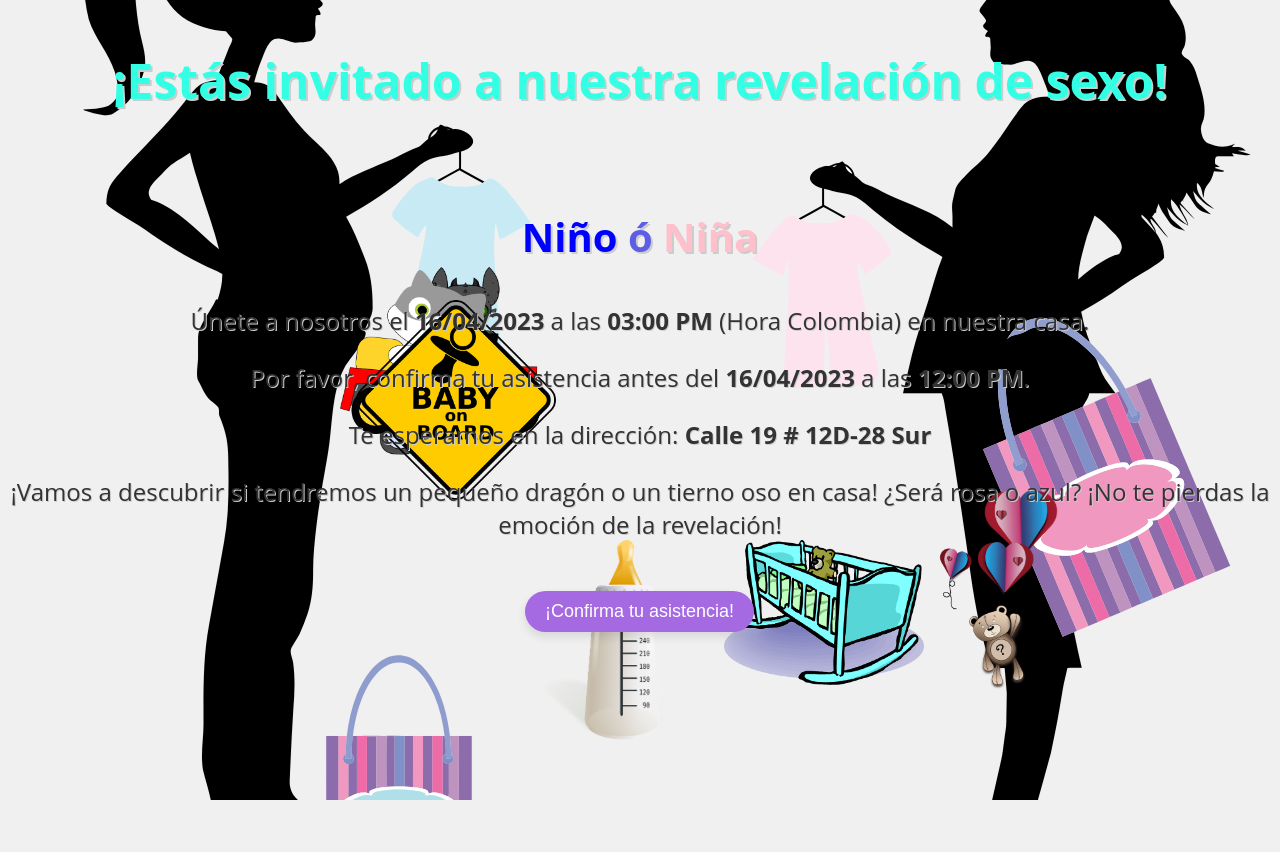
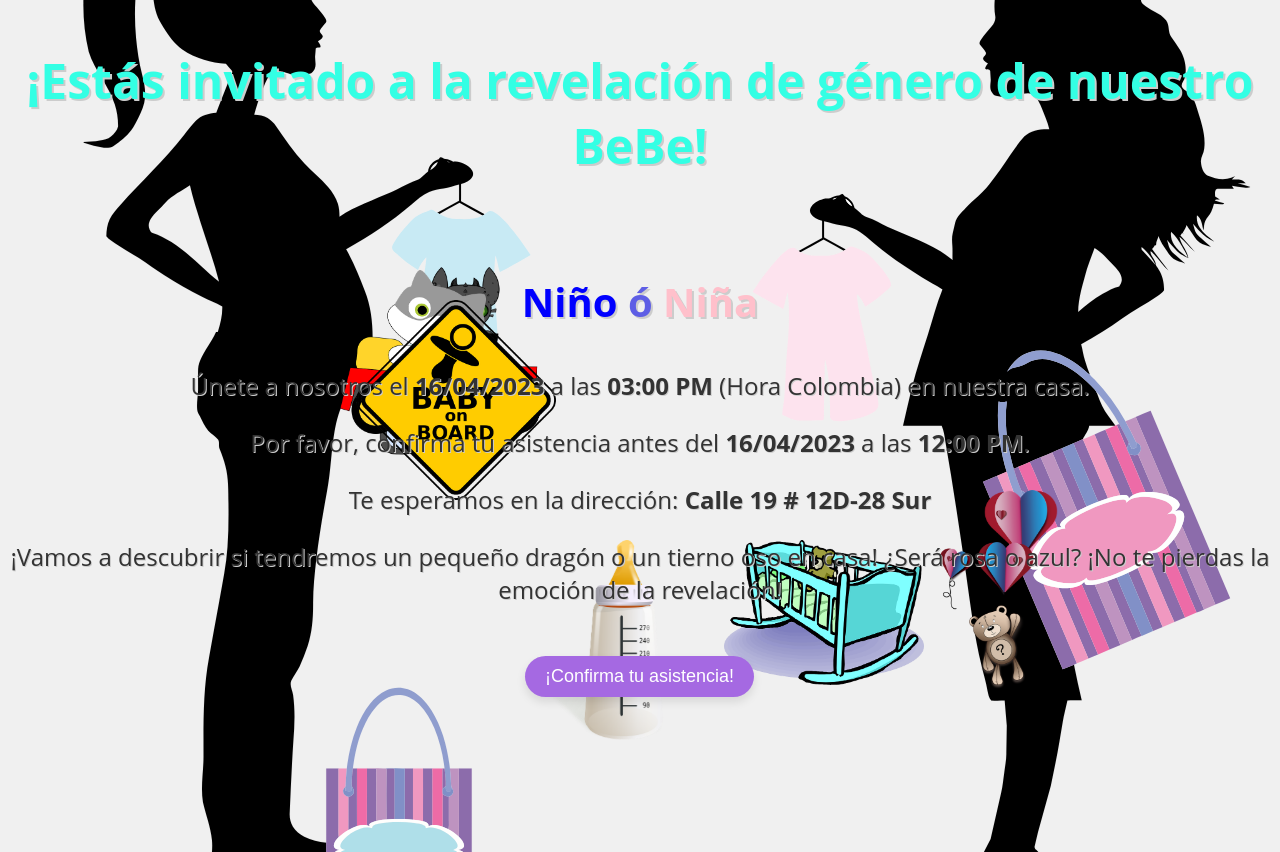
Before and after one commit to RicardoFT1/INVITATION, a plain HTML site: page Index.html in a window 1280 px wide. Before the commit the page ends 800 px from the top, so only its background shows below. Drawn offline with nearby package versions, Linux system fonts and the light colour scheme.

Commit message:
Actualizar Index.html

```diff
--- a/Index.html
+++ b/Index.html
@@ -11,7 +11,7 @@
 </head>
 <body>
     <header>
-      <h1>¡Estás invitado a nuestra revelación de sexo!</h1>
+      <h1>¡Estás invitado a la revelación de género de nuestro BeBe!</h1>
     </header>
     <main>
       <h2>
```
